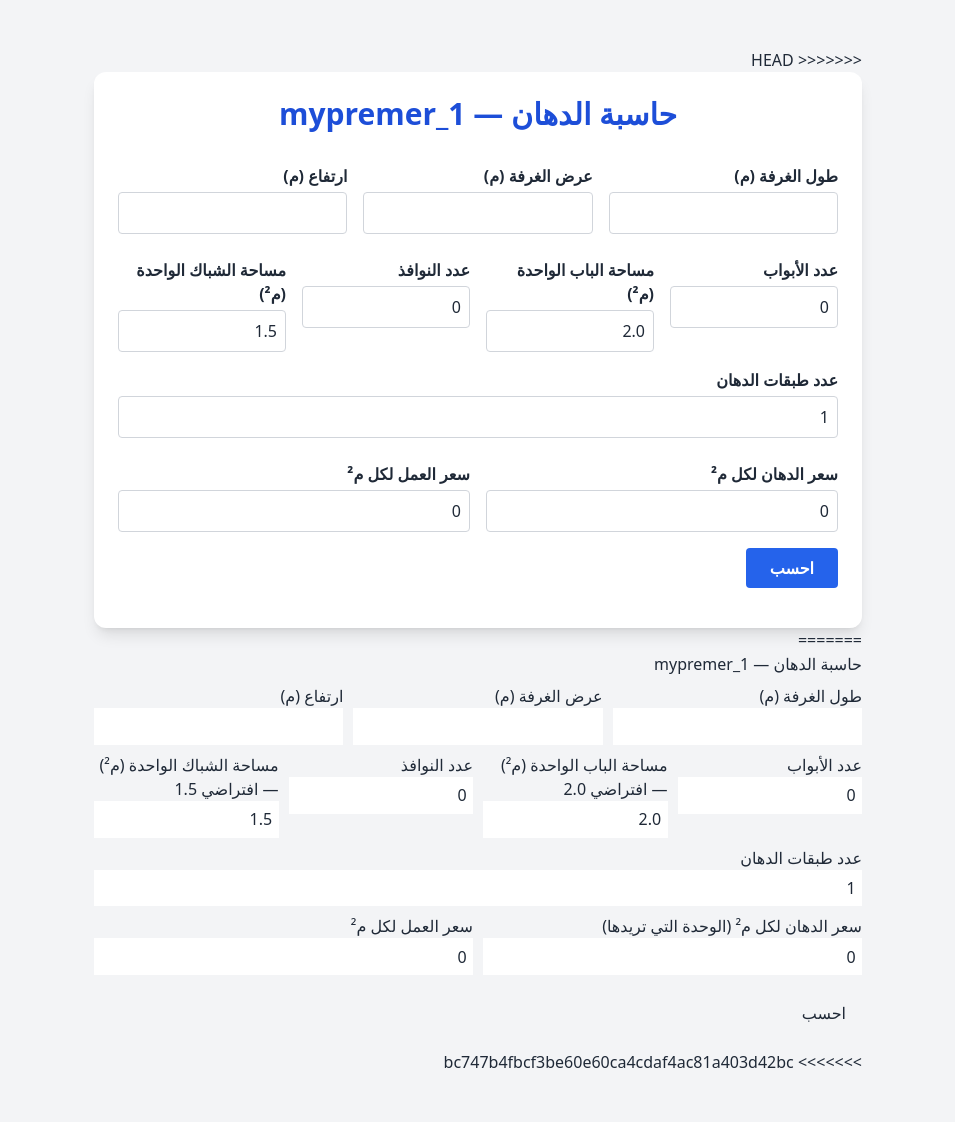
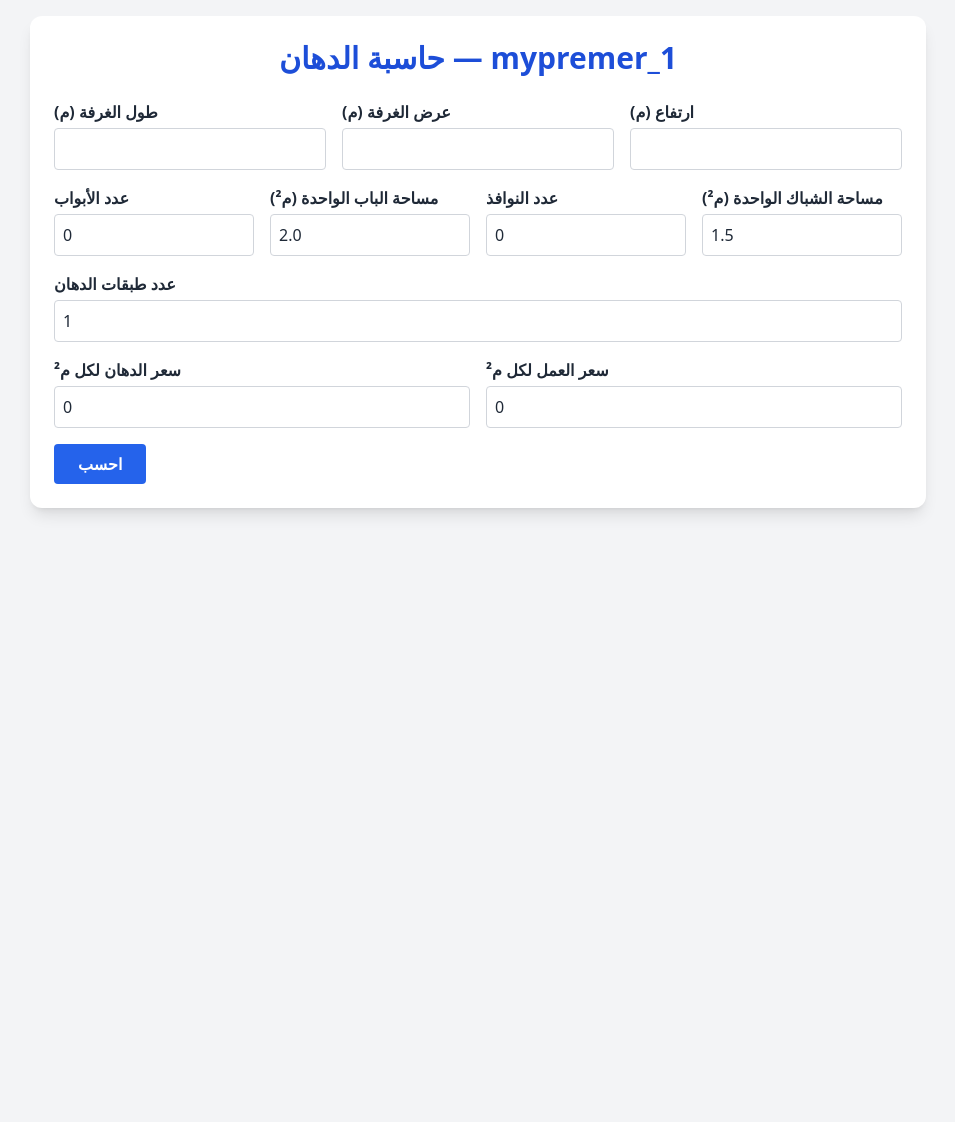
Before and after one commit to smaillatri12/mypremer_1, a Flask app: page / in a window 1280 px wide. Shown: the whole page, without its empty margins (162-1117 px from the left). After the commit the page ends 515 px from the top, so only its background shows below. Run offline with Flask 3, Linux system fonts and the light colour scheme; some libraries are stand-ins or nearby versions.

Commit message:
دمج التعديلات مع GitHub

```diff
--- a/app.py
+++ b/app.py
@@ -41,6 +41,5 @@ def index():
         except Exception as e:
             result = {'error': str(e)}
     return render_template('index.html', result=result)
-
 if __name__ == '__main__':
-    app.run(debug=True, host='0.0.0.0')
+    app.run(debug=True, host='0.0.0.0', port=8000)
--- a/templates/index.html
+++ b/templates/index.html
@@ -1,4 +1,4 @@
-<<<<<<< HEAD
+
 <!DOCTYPE html>
 <html lang="ar">
 <head>
@@ -89,93 +89,6 @@
       </div>
     {% endif %}
   </div>
-=======
-<!doctype html>
-<html lang="ar">
-<head>
-  <meta charset="utf-8">
-  <title>حساب مساحات الجدران وتكلفة الدهان</title>
-  <meta name="viewport" content="width=device-width,initial-scale=1">
-  <style>
-    body { font-family: Arial, sans-serif; max-width:800px; margin:2rem auto; padding:1rem; direction: rtl; }
-    label { display:block; margin-top:0.5rem; }
-    input { padding:0.4rem; width:100%; box-sizing:border-box; }
-    .row { display:flex; gap:10px; }
-    .col { flex:1; }
-    .result { background:#f0f0f0; padding:1rem; margin-top:1rem; border-radius:6px;}
-    button { margin-top:1rem; padding:0.6rem 1rem; }
-  </style>
-</head>
-<body>
-  <h1>حاسبة الدهان — mypremer_1</h1>
-  <form method="post">
-    <div class="row">
-      <div class="col">
-        <label>طول الغرفة (م)</label>
-        <input name="length" type="number" step="0.01" required>
-      </div>
-      <div class="col">
-        <label>عرض الغرفة (م)</label>
-        <input name="width" type="number" step="0.01" required>
-      </div>
-      <div class="col">
-        <label>ارتفاع (م)</label>
-        <input name="height" type="number" step="0.01" required>
-      </div>
-    </div>
+</body>
 
-    <div class="row">
-      <div class="col">
-        <label>عدد الأبواب</label>
-        <input name="doors" type="number" step="1" value="0">
-      </div>
-      <div class="col">
-        <label>مساحة الباب الواحدة (م²) — افتراضي 2.0</label>
-        <input name="door_area" type="number" step="0.01" value="2.0">
-      </div>
-      <div class="col">
-        <label>عدد النوافذ</label>
-        <input name="windows" type="number" step="1" value="0">
-      </div>
-      <div class="col">
-        <label>مساحة الشباك الواحدة (م²) — افتراضي 1.5</label>
-        <input name="window_area" type="number" step="0.01" value="1.5">
-      </div>
-    </div>
-
-    <label>عدد طبقات الدهان</label>
-    <input name="coats" type="number" step="0.1" value="1">
-
-    <div class="row">
-      <div class="col">
-        <label>سعر الدهان لكل م² (الوحدة التي تريدها)</label>
-        <input name="paint_price" type="number" step="0.01" value="0">
-      </div>
-      <div class="col">
-        <label>سعر العمل لكل م²</label>
-        <input name="labour_price" type="number" step="0.01" value="0">
-      </div>
-    </div>
-
-    <button type="submit">احسب</button>
-  </form>
-
-  {% if result %}
-    <div class="result">
-      {% if result.error %}
-        <strong>خطأ:</strong> {{ result.error }}
-      {% else %}
-        <p>مساحة الجدران الإجمالية: {{ result.wall_area }} م²</p>
-        <p>مساحة الفتحات (أبواب/نوافذ): {{ result.openings }} م²</p>
-        <p>المساحة الصالحة للدهان بعد الطرح: {{ result.net_area }} م²</p>
-        <p>المساحة بعد عدد الطبقات ({{ result.coats }}): {{ result.paintable_area }} م²</p>
-        <hr>
-        <p>تكلفة الدهان: {{ result.paint_cost }}</p>
-        <p>تكلفة العمل: {{ result.labour_cost }}</p>
-        <h3>الإجمالي: {{ result.total_cost }}</h3>
-      {% endif %}
-    </div>
-  {% endif %}
->>>>>>> bc747b4fbcf3be60e60ca4cdaf4ac81a403d42bc
-</body>
 </html>
```
